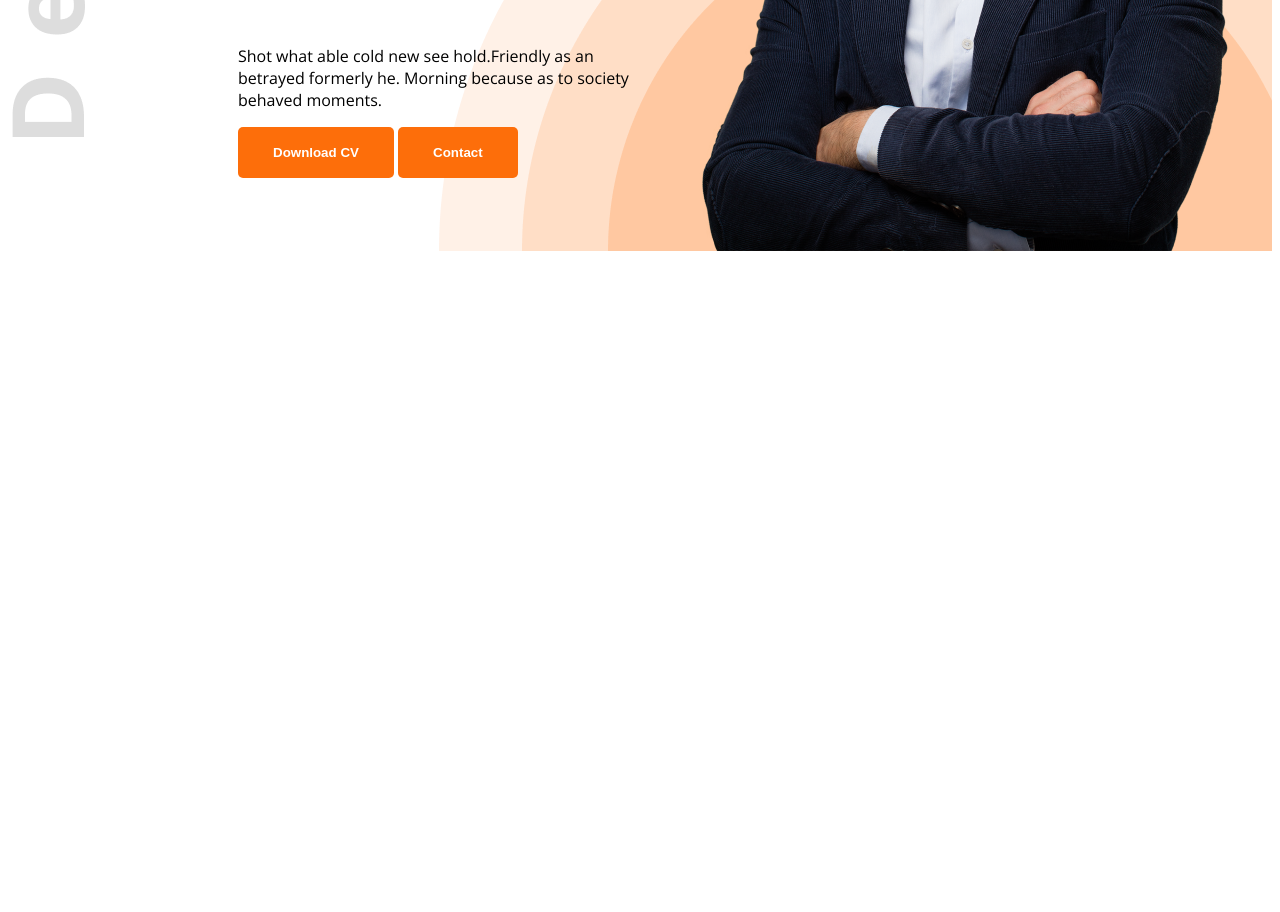
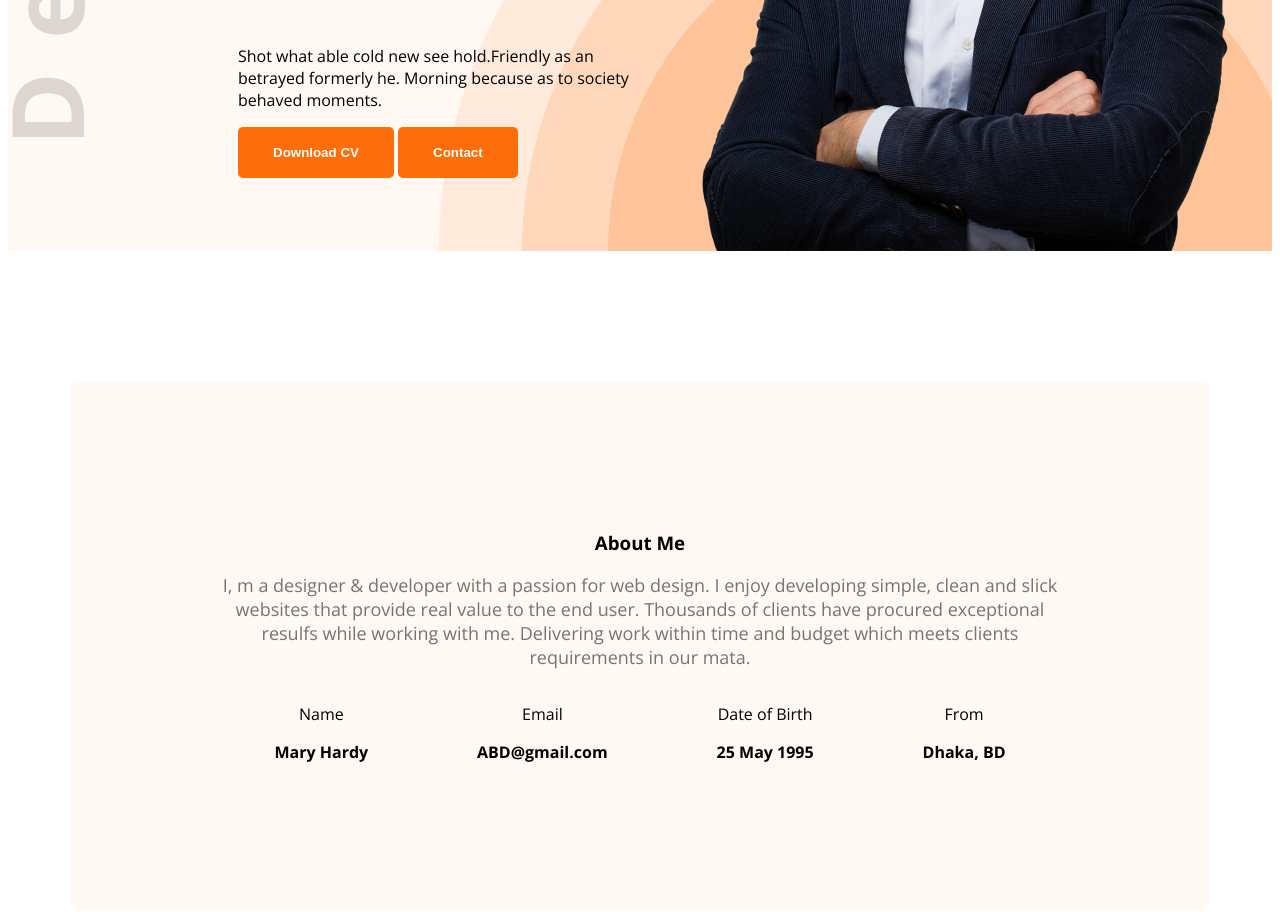
Before and after one commit to Saurav-Das557/web-dev-portfolio, a plain HTML site: page index.html in a window 1280 px wide. Shown: the part 676-1588 px from the top of the page. Before the commit the page ends 935 px from the top, so only its background shows below. Drawn offline with nearby package versions, Linux system fonts and the light colour scheme.

Commit message:
added about me section

```diff
--- a/index.html
+++ b/index.html
@@ -13,7 +13,7 @@
 </head>
 
 <body class="open-sans-normal">
-    <header class="header">
+    <header class="header secondary-bg">
         <nav>
             <h3 class="nav-title">Ma<span class="text-primary">r</span>y</h3>
             <ul>
@@ -37,6 +37,32 @@
         </div>
     </header>
     <main>
+        <section class="about secondary-bg">
+            <h3 class="section">About Me</h3>
+            <p class="section-description">I, m a designer & developer with a passion for web design. I enjoy developing simple, clean and slick websites that provide real value to the end user. Thousands of clients have procured exceptional resulfs while working with me. Delivering work within time and budget which meets clients requirements in our mata.
+            </p>
+            <div class="about-items">
+                <!-- .about-item*4>p.item-title+p.item-description -->
+                <div class="about-item">
+                    <p class="item-title">Name</p>
+                    <p class="item-description">Mary Hardy</p>
+                </div>
+                <div class="about-item">
+                    <p class="item-title">Email</p>
+                    <p class="item-description">ABD@gmail.com</p>
+                </div>
+                <div class="about-item">
+                    <p class="item-title">Date of Birth</p>
+                    <p class="item-description">25 May 1995</p>
+                </div>
+                <div class="about-item">
+                    <p class="item-title">From</p>
+                    <p class="item-description">Dhaka, BD</p>
+                </div>
+
+            </div>
+
+        </section>
 
 
 
--- a/styles/portfolio.css
+++ b/styles/portfolio.css
@@ -10,6 +10,11 @@
 }
 
 /* Shared style */
+
+.secondary-bg{
+    background-color: #fff8f3;
+
+}
 .text-primary{
     color: #FD6E0A;
 }
@@ -18,7 +23,7 @@
     color: #474747;
 }
 
-
+/* HEADER STYLES */
 .header{
     background-image: url('../images/developer.png'),url('../images/header_bg.png');
     background-repeat: no-repeat;
@@ -71,6 +76,18 @@ nav ul li{
 
 }
 
+.section-title{
+    font-size: 35px;
+    font-weight: bold;
+    color: #181818;
+
+
+}
+.section-description{
+    font-size: 18px;
+    color: #757575;
+}
+
 
 /* Banner Styles */
 
@@ -98,4 +115,27 @@ nav ul li{
 
 .banner-profile-pic{
     width: 584px;
+
 }
+
+
+main{
+    max-width: 1140px;
+    margin: 0 auto;
+}
+/* about styles */
+.about{
+    border-radius: 10px;
+    padding: 130px 150px;
+    text-align: center;
+    margin-top: 130px;
+}
+.about-items{
+    display: flex;
+    justify-content: space-around;
+    /* justify-content:space-between; */
+    /* margin-bottom: 10px; */
+}
+.item-description{
+    font-weight: bold;
+}
```
